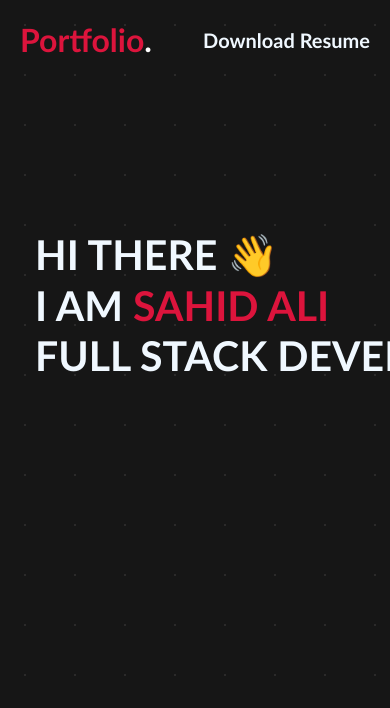
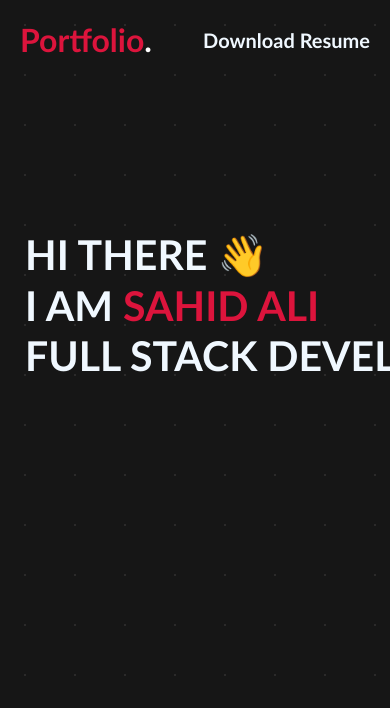
Before and after one commit to Rehanakjonbhalo/Sahidalirehan, a plain HTML site: page index.html in a window 390 px wide. Shown: the top 708 px of the page. Drawn offline with nearby package versions, Linux system fonts and the light colour scheme; a small style sheet from the web is missing.

Commit message:
text boro korlam style.css

```diff
--- a/style.css
+++ b/style.css
@@ -649,7 +649,7 @@ a{
   height: 300vh;
  }
  #center{
-  margin: 35px;
+  margin: 25px;
   margin-top: 150px;
 }
  .video{
```
